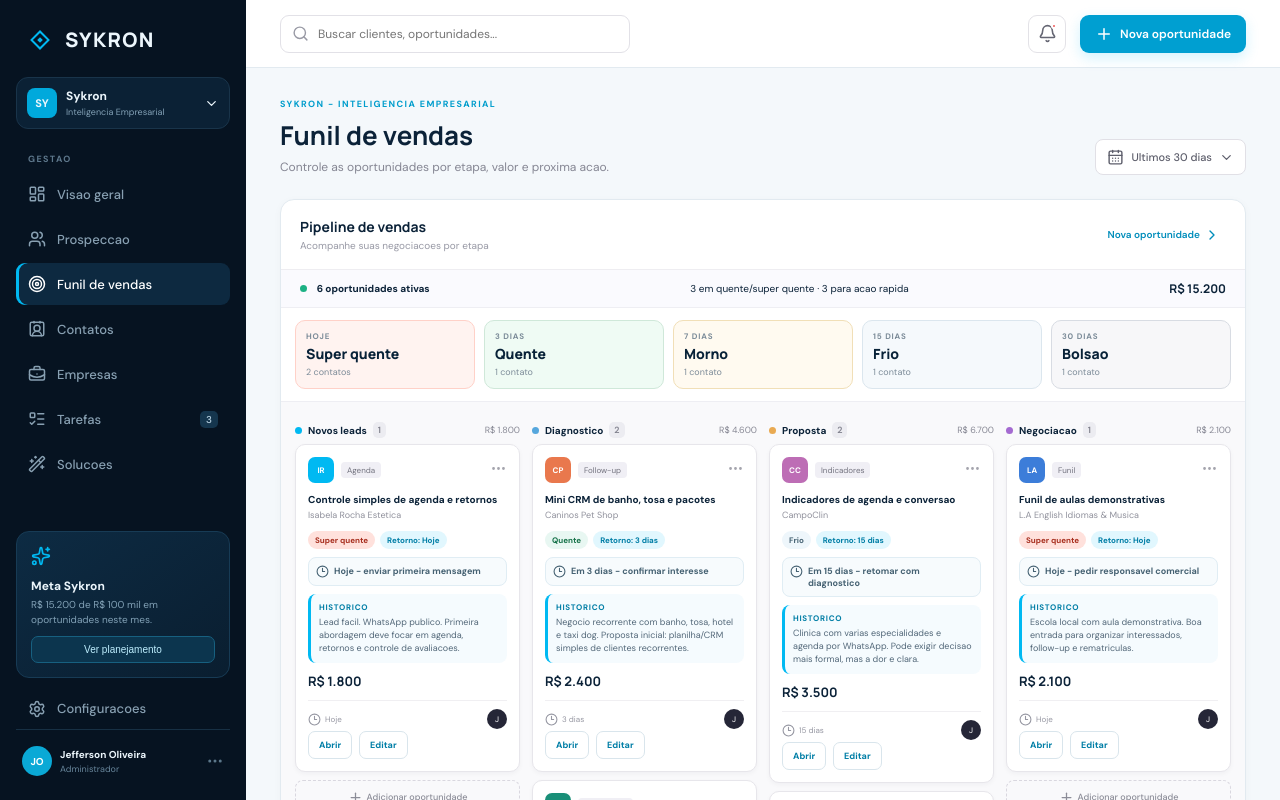
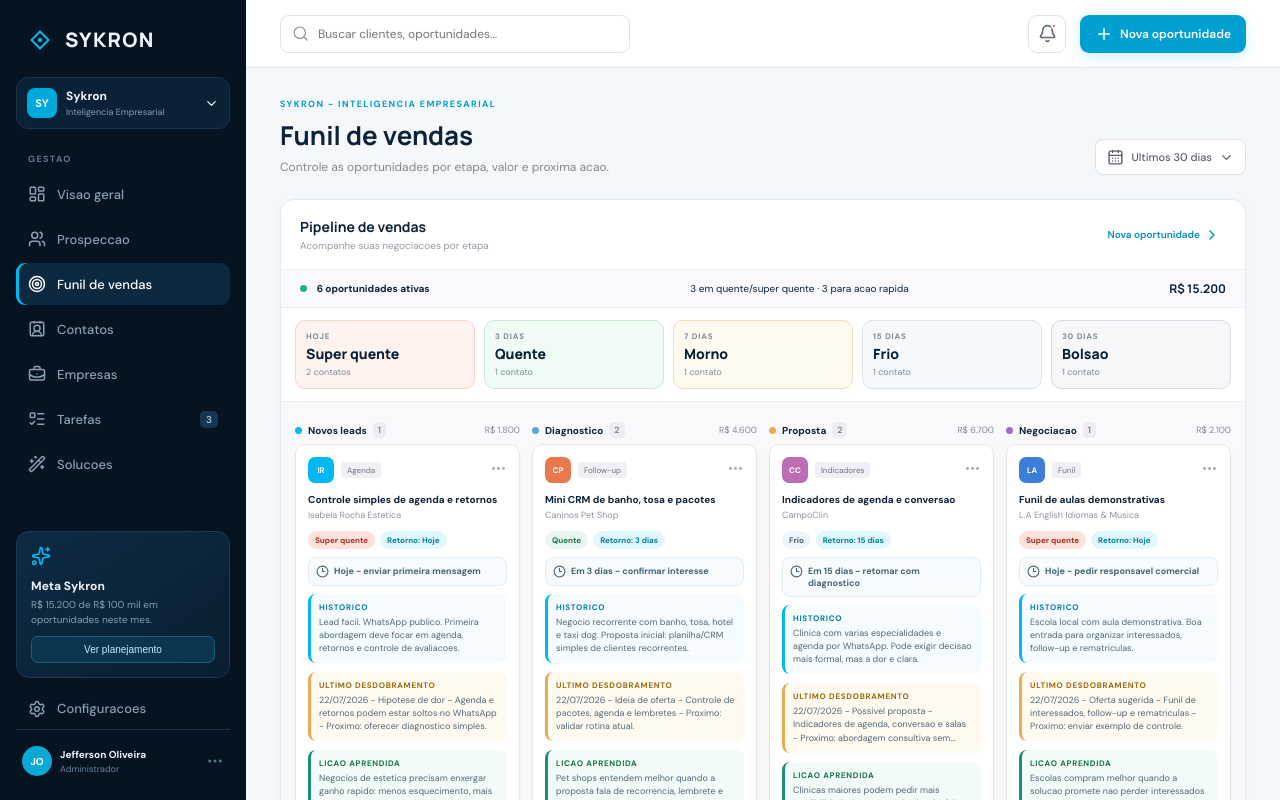
Before and after one commit to jehsorshoe-ai/sykron-crm, a Next.js app: page / in a window 1280 px wide. Both pictures are taken after a click on the button "Funil de vendas". Shown: the top 800 px of the page. Built offline with nearby package versions, Linux system fonts and the light colour scheme.

Commit message:
Add detailed deal history timeline

```diff
--- a/app/page.tsx
+++ b/app/page.tsx
@@ -42,6 +42,8 @@ type Deal = {
   color: string;
   due: string;
   tag: string;
+  historyTimeline: string;
+  lessonsLearned: string;
 };
 
 type Company = {
@@ -114,12 +116,12 @@ const returnPeriodByTemperature: Record<string, string> = {
 };
 
 const initialDeals: Deal[] = [
-  { id: 1, company: "Isabela Rocha Estetica", title: "Controle simples de agenda e retornos", value: 1800, stage: "Novos leads", temperature: "Super quente", bucket: "Hoje", nextContact: "Hoje - enviar primeira mensagem", history: "Lead facil. WhatsApp publico. Primeira abordagem deve focar em agenda, retornos e controle de avaliacoes.", person: "Jefferson", initials: "IR", color: "#00b9f2", due: "Hoje", tag: "Agenda" },
-  { id: 2, company: "Caninos Pet Shop", title: "Mini CRM de banho, tosa e pacotes", value: 2400, stage: "Diagnostico", temperature: "Quente", bucket: "3 dias", nextContact: "Em 3 dias - confirmar interesse", history: "Negocio recorrente com banho, tosa, hotel e taxi dog. Proposta inicial: planilha/CRM simples de clientes recorrentes.", person: "Jefferson", initials: "CP", color: "#e9784d", due: "3 dias", tag: "Follow-up" },
-  { id: 3, company: "Fino Faro Pet Shop", title: "Controle de delivery e recompra", value: 2200, stage: "Diagnostico", temperature: "Morno", bucket: "7 dias", nextContact: "Em 7 dias - enviar exemplo visual", history: "Tem delivery e WhatsApp. Dor provavel: pedidos, agendamentos e recompra de produtos sem acompanhamento.", person: "Jefferson", initials: "FF", color: "#198f78", due: "7 dias", tag: "Automacao" },
-  { id: 4, company: "CampoClin", title: "Indicadores de agenda e conversao", value: 3500, stage: "Proposta", temperature: "Frio", bucket: "15 dias", nextContact: "Em 15 dias - retomar com diagnostico", history: "Clinica com varias especialidades e agenda por WhatsApp. Pode exigir decisao mais formal, mas a dor e clara.", person: "Jefferson", initials: "CC", color: "#bd6db5", due: "15 dias", tag: "Indicadores" },
-  { id: 5, company: "Vet Center Sorocaba", title: "Controle de retornos e servicos recorrentes", value: 3200, stage: "Proposta", temperature: "Bolsao", bucket: "30 dias", nextContact: "Em 30 dias - nutrir com caso de uso", history: "Clinica veterinaria 24h com muitos pontos de contato. Comecar pequeno: lembretes e retornos.", person: "Jefferson", initials: "VC", color: "#d59823", due: "30 dias", tag: "Retencao" },
-  { id: 6, company: "L.A English Idiomas & Musica", title: "Funil de aulas demonstrativas", value: 2100, stage: "Negociacao", temperature: "Super quente", bucket: "Hoje", nextContact: "Hoje - pedir responsavel comercial", history: "Escola local com aula demonstrativa. Boa entrada para organizar interessados, follow-up e rematriculas.", person: "Jefferson", initials: "LA", color: "#3c7dd9", due: "Hoje", tag: "Funil" },
+  { id: 1, company: "Isabela Rocha Estetica", title: "Controle simples de agenda e retornos", value: 1800, stage: "Novos leads", temperature: "Super quente", bucket: "Hoje", nextContact: "Hoje - enviar primeira mensagem", history: "Lead facil. WhatsApp publico. Primeira abordagem deve focar em agenda, retornos e controle de avaliacoes.", person: "Jefferson", initials: "IR", color: "#00b9f2", due: "Hoje", tag: "Agenda", historyTimeline: "22/07/2026 - Pesquisa inicial - WhatsApp publico identificado - Objecao ainda nao mapeada - Proximo: enviar abordagem curta.\n22/07/2026 - Hipotese de dor - Agenda e retornos podem estar soltos no WhatsApp - Proximo: oferecer diagnostico simples.", lessonsLearned: "Negocios de estetica precisam enxergar ganho rapido: menos esquecimento, mais retorno e controle simples sem sistema pesado." },
+  { id: 2, company: "Caninos Pet Shop", title: "Mini CRM de banho, tosa e pacotes", value: 2400, stage: "Diagnostico", temperature: "Quente", bucket: "3 dias", nextContact: "Em 3 dias - confirmar interesse", history: "Negocio recorrente com banho, tosa, hotel e taxi dog. Proposta inicial: planilha/CRM simples de clientes recorrentes.", person: "Jefferson", initials: "CP", color: "#e9784d", due: "3 dias", tag: "Follow-up", historyTimeline: "22/07/2026 - Diagnostico preliminar - Servicos recorrentes identificados - Objecao provavel: medo de ferramenta complicada - Proximo: mostrar modelo visual simples.\n22/07/2026 - Ideia de oferta - Controle de pacotes, agenda e lembretes - Proximo: validar rotina atual.", lessonsLearned: "Pet shops entendem melhor quando a proposta fala de recorrencia, lembrete e retorno de clientes, nao de tecnologia." },
+  { id: 3, company: "Fino Faro Pet Shop", title: "Controle de delivery e recompra", value: 2200, stage: "Diagnostico", temperature: "Morno", bucket: "7 dias", nextContact: "Em 7 dias - enviar exemplo visual", history: "Tem delivery e WhatsApp. Dor provavel: pedidos, agendamentos e recompra de produtos sem acompanhamento.", person: "Jefferson", initials: "FF", color: "#198f78", due: "7 dias", tag: "Automacao", historyTimeline: "22/07/2026 - Pesquisa inicial - Delivery e atendimento por WhatsApp identificados - Proximo: abordar com controle de pedidos e recompra.\n22/07/2026 - Aprendizado da conta - Oferta deve ser pequena e operacional - Proximo: perguntar como controlam pedidos hoje.", lessonsLearned: "Quando existe delivery, o melhor gancho e reduzir perda de pedidos e melhorar recompra, antes de falar em automacao." },
+  { id: 4, company: "CampoClin", title: "Indicadores de agenda e conversao", value: 3500, stage: "Proposta", temperature: "Frio", bucket: "15 dias", nextContact: "Em 15 dias - retomar com diagnostico", history: "Clinica com varias especialidades e agenda por WhatsApp. Pode exigir decisao mais formal, mas a dor e clara.", person: "Jefferson", initials: "CC", color: "#bd6db5", due: "15 dias", tag: "Indicadores", historyTimeline: "22/07/2026 - Pesquisa inicial - Varias especialidades e agenda por WhatsApp - Objecao provavel: decisao mais formal - Proximo: identificar gestor responsavel.\n22/07/2026 - Possivel proposta - Indicadores de agenda, conversao e salas - Proximo: abordagem consultiva sem pressao.", lessonsLearned: "Clinicas maiores podem pedir mais credibilidade; levar exemplo visual e falar com gestor administrativo aumenta chance." },
+  { id: 5, company: "Vet Center Sorocaba", title: "Controle de retornos e servicos recorrentes", value: 3200, stage: "Proposta", temperature: "Bolsao", bucket: "30 dias", nextContact: "Em 30 dias - nutrir com caso de uso", history: "Clinica veterinaria 24h com muitos pontos de contato. Comecar pequeno: lembretes e retornos.", person: "Jefferson", initials: "VC", color: "#d59823", due: "30 dias", tag: "Retencao", historyTimeline: "22/07/2026 - Pesquisa inicial - Atendimento 24h e servicos recorrentes - Proximo: nutrir com exemplo de lembretes.\n22/07/2026 - Hipotese de dor - Retornos, vacinas, banho e exames podem precisar de controle - Proximo: aguardar momento melhor.", lessonsLearned: "Leads em bolsao nao devem receber pressao; melhor nutrir com caso de uso simples e retornar depois." },
+  { id: 6, company: "L.A English Idiomas & Musica", title: "Funil de aulas demonstrativas", value: 2100, stage: "Negociacao", temperature: "Super quente", bucket: "Hoje", nextContact: "Hoje - pedir responsavel comercial", history: "Escola local com aula demonstrativa. Boa entrada para organizar interessados, follow-up e rematriculas.", person: "Jefferson", initials: "LA", color: "#3c7dd9", due: "Hoje", tag: "Funil", historyTimeline: "22/07/2026 - Pesquisa inicial - Aula demonstrativa e varios cursos - Proximo: pedir responsavel comercial.\n22/07/2026 - Oferta sugerida - Funil de interessados, follow-up e rematriculas - Proximo: enviar exemplo de controle.", lessonsLearned: "Escolas compram melhor quando a solucao promete nao perder interessados e melhorar rematricula." },
 ];
 
 const companies: Company[] = [
@@ -338,6 +340,7 @@ const whatsappHref = (phone: string) => {
   return `https://wa.me/${digits.startsWith("55") ? digits : `55${digits}`}`;
 };
 const temperatureClass = (temperature: string) => temperature.toLowerCase().replace("super quente", "super-hot").replace("quente", "hot").replace("morno", "warm").replace("frio", "cold").replace("bolsao", "pool");
+const latestHistoryStep = (timeline: string) => timeline.split("\n").map((line) => line.trim()).filter(Boolean).at(-1) || "Nenhum desdobramento registrado.";
 
 const nav = [
   ["Visao geral", LayoutDashboard],
@@ -377,6 +380,8 @@ const editorFields: Record<EntityKind, EditorField[]> = {
     { name: "due", label: "Proxima acao" },
     { name: "tag", label: "Tipo de solucao" },
     { name: "history", label: "Historico da negociacao", type: "textarea" },
+    { name: "historyTimeline", label: "Desdobramentos do historico", type: "textarea" },
+    { name: "lessonsLearned", label: "Licoes aprendidas sobre o cliente", type: "textarea" },
   ],
   contact: [
     { name: "name", label: "Nome" },
@@ -414,7 +419,7 @@ const editorFields: Record<EntityKind, EditorField[]> = {
 
 const emptyDrafts: Record<EntityKind, Draft> = {
   prospect: { company: "", segment: "", size: "", whatsapp: "", site: "", contactHint: "", ease: "", source: "", pain: "", status: "Pesquisa", temperature: "Morno", channel: "WhatsApp", nextAction: "", message: "" },
-  deal: { company: "", title: "", value: "0", stage: "Novos leads", temperature: "Morno", bucket: "7 dias", nextContact: "Definir novo contato", person: "Jefferson", due: "Novo", tag: "Solucao", history: "" },
+  deal: { company: "", title: "", value: "0", stage: "Novos leads", temperature: "Morno", bucket: "7 dias", nextContact: "Definir novo contato", person: "Jefferson", due: "Novo", tag: "Solucao", history: "", historyTimeline: "Data - visita/conversa - o que aconteceu - objecao - proximo passo", lessonsLearned: "" },
   contact: { name: "", company: "", role: "", phone: "", email: "", status: "Novo", next: "" },
   company: { name: "", segment: "", size: "", pain: "", fit: "Alto", owner: "Jefferson", value: "0" },
   task: { time: "", title: "", company: "", type: "", priority: "Media" },
@@ -490,6 +495,8 @@ export default function Home() {
         bucket: returnPeriodByTemperature.Morno,
         nextContact: "Definir proximo contato",
         history: "Oportunidade criada manualmente. Registrar conversas, objecoes e combinados aqui.",
+        historyTimeline: "Data - visita/conversa - o que aconteceu - objecao - proximo passo",
+        lessonsLearned: "Registrar aqui o que esse cliente ensina sobre abordagem, objecoes e decisao.",
         person: "Jefferson",
         initials: form.company.slice(0, 2).toUpperCase(),
         color: "#00b9f2",
@@ -515,7 +522,7 @@ export default function Home() {
   function draftFrom(kind: EntityKind, item: Deal | Prospect | Contact | Company | Task | Solution): Draft {
     if (kind === "deal") {
       const deal = item as Deal;
-      return { company: deal.company, title: deal.title, value: String(deal.value), stage: deal.stage, temperature: deal.temperature, bucket: deal.bucket, nextContact: deal.nextContact, person: deal.person, due: deal.due, tag: deal.tag, history: deal.history };
+      return { company: deal.company, title: deal.title, value: String(deal.value), stage: deal.stage, temperature: deal.temperature, bucket: deal.bucket, nextContact: deal.nextContact, person: deal.person, due: deal.due, tag: deal.tag, history: deal.history, historyTimeline: deal.historyTimeline, lessonsLearned: deal.lessonsLearned };
     }
 
     if (kind === "company") {
@@ -580,6 +587,8 @@ export default function Home() {
           bucket: returnPeriod,
           nextContact: `${returnPeriod} - ${next.nextAction}`,
           history: `Lead qualificado a partir da prospeccao. Dor provavel: ${next.pain} Abordagem sugerida: ${next.message}`,
+          historyTimeline: `22/07/2026 - Lead qualificado - Veio da prospeccao com status Qualificado - Dor: ${next.pain} - Proximo: ${next.nextAction}`,
+          lessonsLearned: "Registrar depois da primeira conversa quais argumentos funcionaram, quais objecoes apareceram e quem decide.",
           person: "Jefferson",
           initials: next.company.slice(0, 2).toUpperCase(),
           color: "#00b9f2",
@@ -598,6 +607,7 @@ export default function Home() {
                 bucket: returnPeriod,
                 nextContact: `${returnPeriod} - ${next.nextAction}`,
                 history: `${deal.history} Atualizado pela prospeccao: lead marcado como Qualificado. Dor provavel: ${next.pain}`,
+                historyTimeline: `${deal.historyTimeline}\n22/07/2026 - Atualizacao pela prospeccao - Lead marcado como Qualificado - Dor: ${next.pain} - Proximo: ${next.nextAction}`,
                 due: returnPeriod,
               }
             : deal);
@@ -620,6 +630,8 @@ export default function Home() {
         bucket: returnPeriod,
         nextContact: draft.nextContact || `Retornar em ${returnPeriod}`,
         history: draft.history || "Historico ainda nao registrado.",
+        historyTimeline: draft.historyTimeline || "Data - visita/conversa - o que aconteceu - objecao - proximo passo",
+        lessonsLearned: draft.lessonsLearned || "Licoes ainda nao registradas.",
         person: draft.person || "Jefferson",
         initials: (draft.company || "NE").slice(0, 2).toUpperCase(),
         color: "#00b9f2",
@@ -949,6 +961,8 @@ function DealCard({ deal, onOpen, onEdit }: { deal: Deal; onOpen: (deal: Deal) =
       </div>
       <div className="next-contact"><Clock3 size={13} /><span>{deal.nextContact}</span></div>
       <div className="history-preview"><small>Historico</small><span>{deal.history}</span></div>
+      <div className="timeline-preview"><small>Ultimo desdobramento</small><span>{latestHistoryStep(deal.historyTimeline)}</span></div>
+      <div className="lesson-preview"><small>Licao aprendida</small><span>{deal.lessonsLearned}</span></div>
       <strong>{brl(deal.value)}</strong>
       <div className="deal-footer"><span><Clock3 size={13} /> {deal.due}</span><span className="person">{deal.person.slice(0, 1)}</span></div>
       <div className="record-actions"><button onClick={() => onOpen(deal)}>Abrir</button><button onClick={() => onEdit(deal)}>Editar</button></div>
```
Also changed, not shown: app/globals.css.
